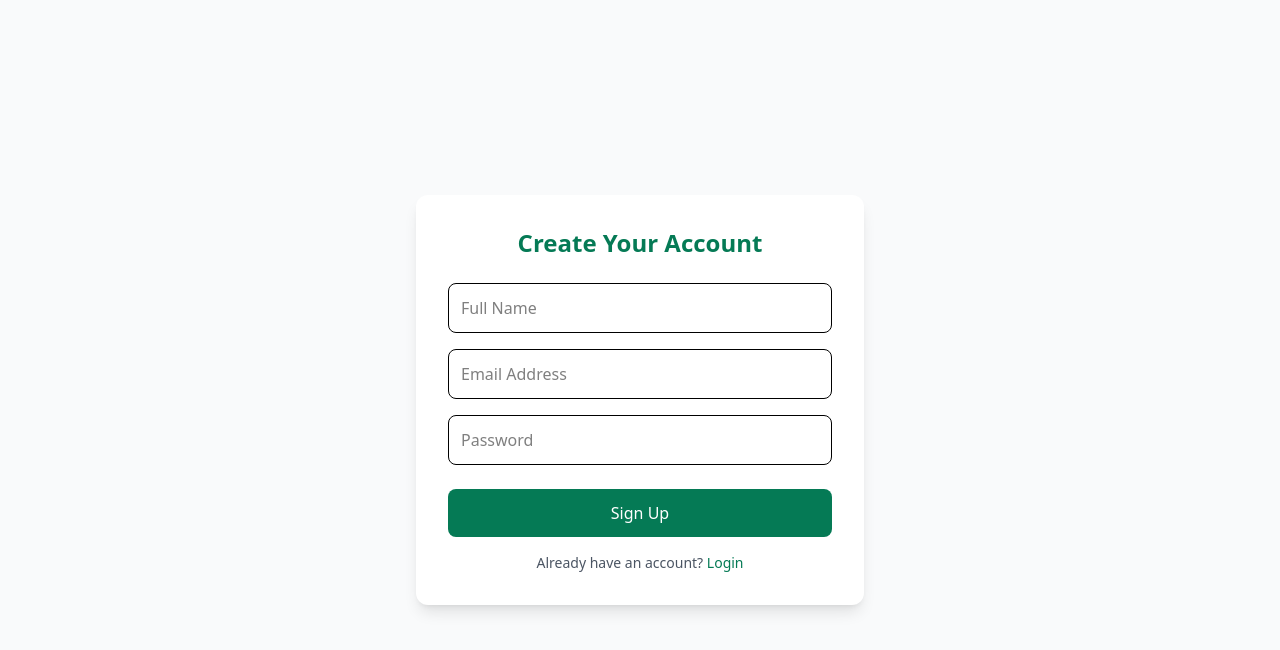
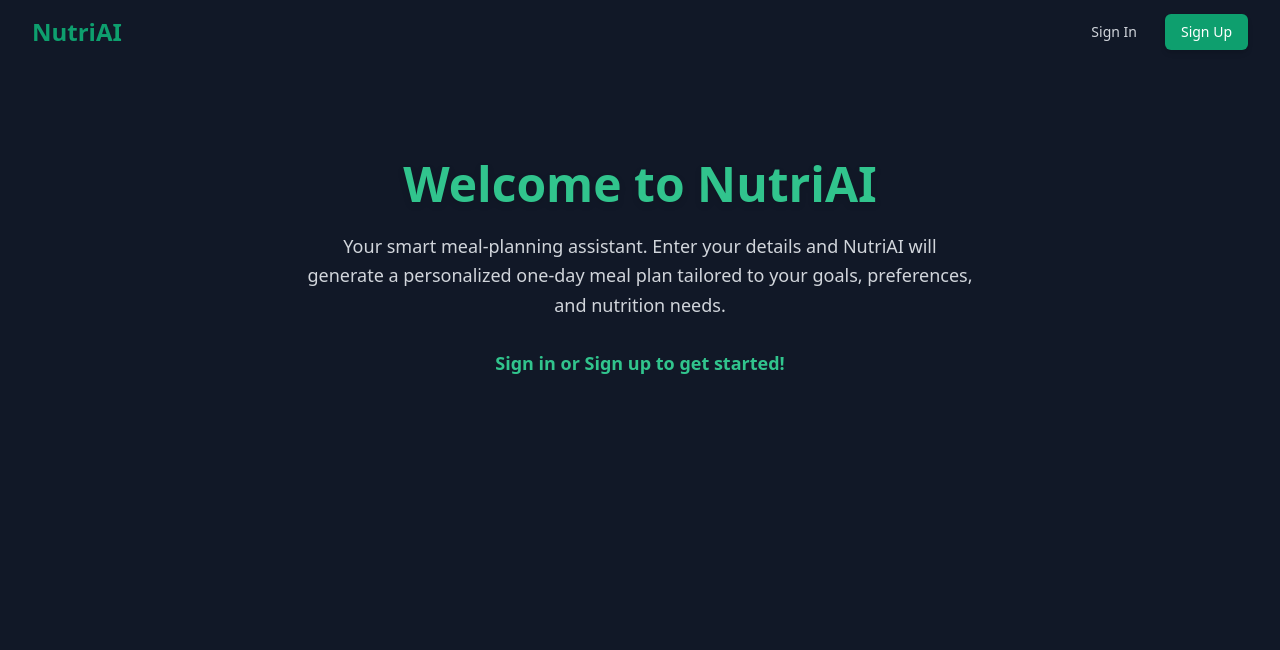
Before and after one commit to hritikS0/ai_diet_planner-frontend, a React app: page / in a window 1280 px wide. Shown: the top 650 px of the page. Built offline with nearby package versions, Linux system fonts and the light colour scheme; the HTML template or start-up script is replaced by a standard one.

Commit message:
added landing page

```diff
--- a/src/App.jsx
+++ b/src/App.jsx
@@ -6,14 +6,16 @@ import Login from "./pages/Login";
 import { Toaster } from "react-hot-toast";
 import Dashboard from "./pages/Dashboard";
 import ProtectedRoute from "./components/ProtectedRoute";
+import LandingPage from "./pages/LandingPage";
 
 const App = () => {
   return (
     <>
       <Toaster position="top-right" reverseOrder={false} />
       <Routes >
+        <Route path="/" element={<LandingPage />} />
         <Route path="/login" element={<Login />} />
-        <Route path="/" element={<Register />} />
+        <Route path="/register" element={<Register />} />
         <Route
           path="/dashboard"
           element={
--- /dev/null
+++ b/src/components/Landingpage/Navbar.jsx
@@ -0,0 +1,38 @@
+import React from "react";
+import { Link, useNavigate } from "react-router-dom";
+
+const Navbar = () => {
+  const navigate = useNavigate();
+
+  return (
+    <nav className="w-full bg-gray-900 text-white">
+      <div className="max-w-7xl mx-auto px-4 sm:px-6 lg:px-8">
+        <div className="flex items-center justify-between h-16">
+          <div className="flex items-center">
+            <span className="text-2xl font-bold text-green-500"><Link to={'/'}> NutriAI</Link></span>
+            <div className="hidden md:flex ml-10 space-x-6">
+            </div>
+          </div>
+
+          <div className="flex items-center space-x-4">
+            <Link
+              to="/login"
+              className="text-gray-300 hover:text-white px-3 py-2 rounded-md text-sm font-medium"
+            >
+              Sign In
+            </Link>
+
+            <button
+              onClick={() => navigate("/register")}
+              className="bg-green-500 hover:bg-green-600 text-white px-4 py-2 rounded-md text-sm font-medium shadow-md"
+            >
+              Sign Up
+            </button>
+          </div>
+        </div>
+      </div>
+    </nav>
+  );
+};
+
+export default Navbar;
--- a/src/components/Navvbar.jsx
+++ b/src/components/Navvbar.jsx
@@ -5,7 +5,7 @@ export function Navvbar() {
   const navigate = useNavigate();
   const logOut = () => {
     localStorage.removeItem("token");
-    navigate("/login");
+    navigate("/");
   };
 
   return (
--- /dev/null
+++ b/src/pages/LandingPage.jsx
@@ -0,0 +1,28 @@
+import React from 'react';
+import Navbar from "../components/Landingpage/Navbar";
+
+const LandingPage = () => {
+  return (
+    <div className="min-h-screen bg-gray-900">
+      <Navbar />
+
+      <section className="flex flex-col items-center justify-center text-center px-6 py-24 text-white">
+        <h1 className="text-5xl font-extrabold mb-6 text-green-400 drop-shadow-md">
+          Welcome to NutriAI
+        </h1>
+
+        <p className="text-lg max-w-2xl text-gray-300 leading-relaxed">
+          Your smart meal-planning assistant. Enter your details and NutriAI will
+          generate a personalized one-day meal plan tailored to your goals,
+          preferences, and nutrition needs.
+          <br /><br />
+          <span className="text-green-400 font-semibold">
+            Sign in or Sign up to get started!
+          </span>
+        </p>
+      </section>
+    </div>
+  );
+};
+
+export default LandingPage;
--- a/src/pages/Login.jsx
+++ b/src/pages/Login.jsx
@@ -3,6 +3,7 @@ import axios from "../utils/api.js";
 import { useNavigate } from "react-router-dom";
 import toast from "react-hot-toast";
 import { Link } from "react-router-dom";
+import Navbar from "../components/Landingpage/Navbar.jsx";
 
 const Login = () => {
   const [email, setEmail] = useState("");
@@ -29,7 +30,10 @@ const Login = () => {
   };
 
   return (
-    <div className="min-h-screen flex items-center justify-center bg-gray-50 dark:bg-gray-900">
+    <>
+
+     <div className="min-h-screen flex items-center justify-center bg-gray-50 dark:bg-gray-900">
+
       <div className="w-full max-w-md p-8 bg-white dark:bg-gray-800 rounded-xl shadow-lg">
         <h2 className="text-2xl font-bold text-green-600 dark:text-green-400 text-center mb-6">
           Login to NutriAI
@@ -60,7 +64,7 @@ const Login = () => {
 
           <button
             type="submit"
-            className="w-full bg-green-600 hover:bg-green-700 text-white font-medium py-3 rounded-lg"
+            className="w-full cursor-pointer bg-green-600 hover:bg-green-700 text-white font-medium py-3 rounded-lg"
           >
             Login
           </button>
@@ -68,12 +72,14 @@ const Login = () => {
 
         <p className="text-center text-sm text-gray-600 dark:text-gray-400 mt-4">
           Don't have an account?{" "}
-          <Link className="text-green-600 dark:text-green-400" to="/">
+          <Link className="text-green-600 dark:text-green-400" to="/register">
             Sign Up
           </Link>
         </p>
       </div>
     </div>
+    </>
+
   );
 };
 
--- a/src/pages/Register.jsx
+++ b/src/pages/Register.jsx
@@ -24,11 +24,13 @@ const Register = () => {
       console.log(res.data.message);
       navigate("/login");
     } catch (error) {
+      toast.error(error.response?.data?.message || "Registration failed");
       console.log(error.response?.data || error.message);
     }
   };
 
   return (
+
     <div className="min-h-screen flex items-center justify-center bg-gray-50 dark:bg-gray-900">
       <div className="w-full max-w-md p-8 bg-white dark:bg-gray-800 rounded-xl shadow-lg">
         <h2 className="text-2xl font-bold text-green-600 dark:text-green-400 text-center mb-6">
@@ -68,7 +70,7 @@ const Register = () => {
 
           <button
             type="submit"
-            className="w-full bg-green-600 hover:bg-green-700 text-white font-medium py-3 rounded-lg"
+            className="w-full cursor-pointer bg-green-600 hover:bg-green-700 text-white font-medium py-3 rounded-lg"
           >
             Sign Up
           </button>
```
Also changed, not shown: 1 other file (tests, documents, lock files or other folders).
